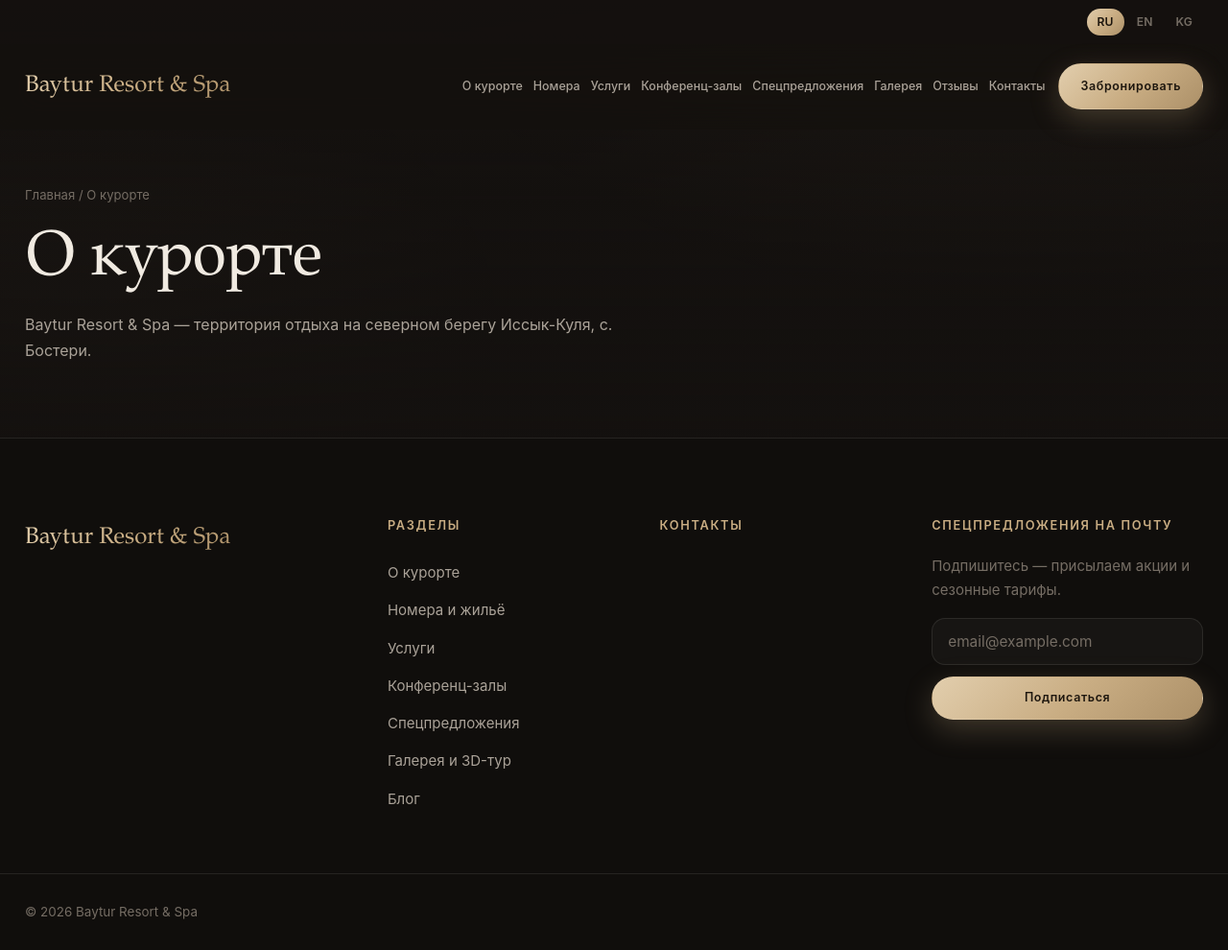
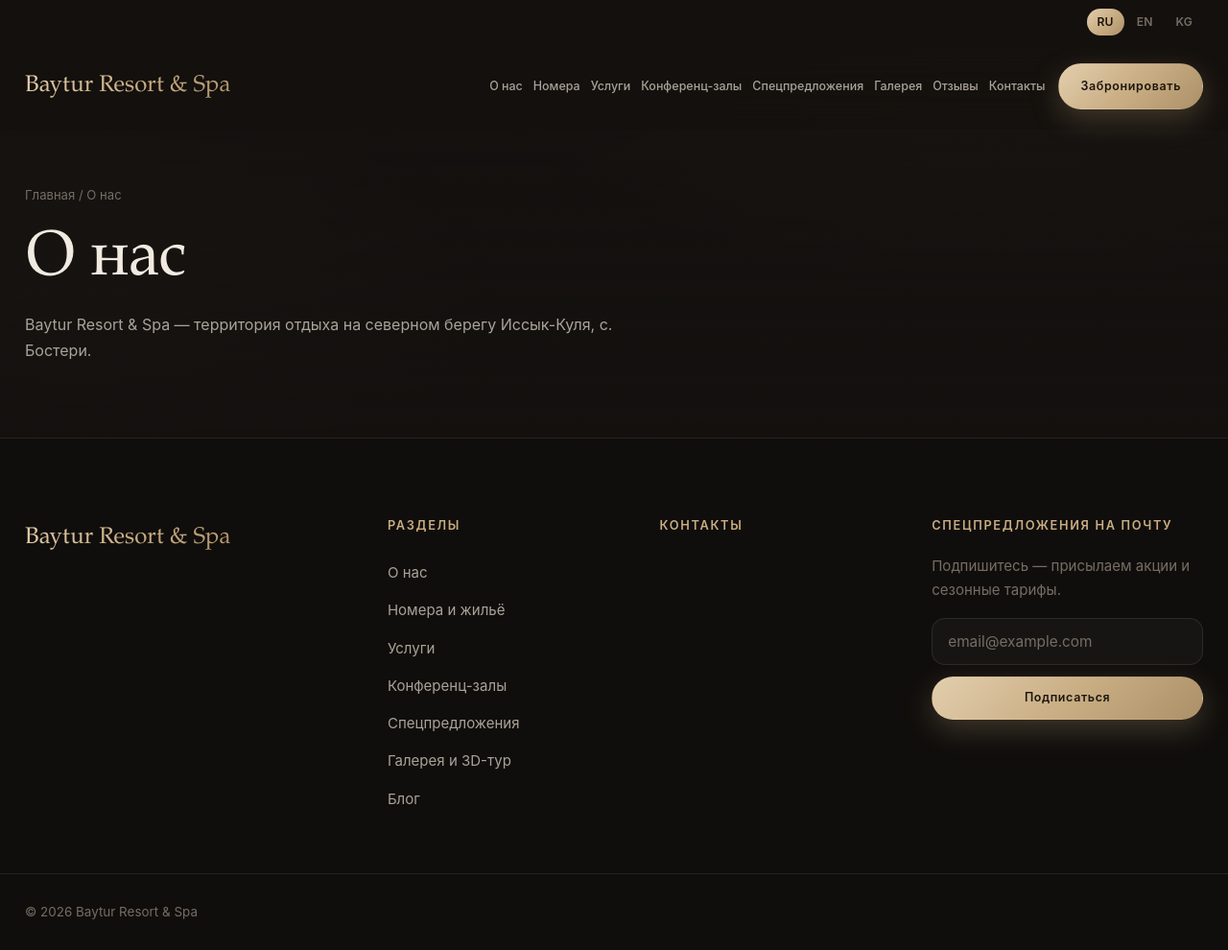
Before and after one commit to Nurbolottop/BayturResort, a Django app: page /about/ in a window 1280 px wide. Shown: the whole page at 96% size. Run offline with Django 5.2, Linux system fonts and the light colour scheme; data comes from the database, SQL or seed files in the repository; data that the repository does not hold is empty; some libraries are stand-ins or nearby versions.

Commit message:
«О курорте» → «О нас» во всех языках, заголовках и админке

```diff
--- a/app/apps/base/management/commands/import_photos.py
+++ b/app/apps/base/management/commands/import_photos.py
@@ -224,7 +224,7 @@ class Command(BaseCommand):
         self.stdout.write('Галерея наполнена.')
 
     def import_misc(self):
-        section = AboutSection.objects.filter(title='О курорте').first()
+        section = AboutSection.objects.filter(title='О нас').first()
         if section:
             self.attach(section, 'image', '49.jpg')
 
--- a/app/apps/base/management/commands/seed_demo.py
+++ b/app/apps/base/management/commands/seed_demo.py
@@ -155,7 +155,7 @@ class Command(BaseCommand):
                 'is_approved': True, 'show_on_home': True, 'order': i,
             })
 
-        AboutSection.objects.get_or_create(title='О курорте', defaults={
+        AboutSection.objects.get_or_create(title='О нас', defaults={
             'subtitle': 'Иссык-Куль, с. Бостери',
             'content': '<p>Демо-текст о курорте. Замените реальным описанием от Заказчика.</p>',
         })
--- a/app/apps/base/management/commands/translate_demo.py
+++ b/app/apps/base/management/commands/translate_demo.py
@@ -133,7 +133,7 @@ TEXTS = {
         'Быйылкы жайда Ысык-Көлдө конокторду эмне күтөт.'),
 
     # Страницы
-    'О курорте': ('About the Resort', 'Курорт жөнүндө'),
+    'О нас': ('About Us', 'Биз жөнүндө'),
     'Иссык-Куль, с. Бостери': ('Issyk-Kul, Bosteri', 'Ысык-Көл, Бостери айылы'),
     'Политика конфиденциальности': ('Privacy Policy', 'Купуялык саясаты'),
     'Публичная оферта': ('Public Offer', 'Ачык оферта'),
--- a/app/apps/base/views.py
+++ b/app/apps/base/views.py
@@ -42,10 +42,10 @@ class HomeView(SEOMixin, TemplateView):
 
 
 class AboutView(SEOMixin, TemplateView):
-    """О курорте: история, миссия, инфраструктура, юрточный городок, галерея."""
+    """О нас: история, миссия, инфраструктура, юрточный городок, галерея."""
 
     template_name = 'pages/about.html'
-    meta_title = _('О курорте — Baytur Resort & Spa')
+    meta_title = _('О нас — Baytur Resort & Spa')
     meta_description = _('История, инфраструктура и территория курорта Baytur Resort & Spa на Иссык-Куле.')
 
     def get_context_data(self, **kwargs):
--- a/app/templates/include/footer.html
+++ b/app/templates/include/footer.html
@@ -21,7 +21,7 @@
 
         <div class="footer__col">
             <h4 class="footer__title">{% translate "Разделы" %}</h4>
-            <a class="footer__link" href="{% url 'base:about' %}">{% translate "О курорте" %}</a>
+            <a class="footer__link" href="{% url 'base:about' %}">{% translate "О нас" %}</a>
             <a class="footer__link" href="{% url 'rooms:list' %}">{% translate "Номера и жильё" %}</a>
             <a class="footer__link" href="{% url 'services:list' %}">{% translate "Услуги" %}</a>
             <a class="footer__link" href="{% url 'services:halls' %}">{% translate "Конференц-залы" %}</a>
--- a/app/templates/include/header.html
+++ b/app/templates/include/header.html
@@ -37,7 +37,7 @@
             </a>
 
             <nav class="nav" data-nav>
-                <a class="nav__link" href="{% url 'base:about' %}">{% translate "О курорте" %}</a>
+                <a class="nav__link" href="{% url 'base:about' %}">{% translate "О нас" %}</a>
                 <a class="nav__link" href="{% url 'rooms:list' %}">{% translate "Номера" %}</a>
                 <a class="nav__link" href="{% url 'services:list' %}">{% translate "Услуги" %}</a>
                 <a class="nav__link" href="{% url 'services:halls' %}">{% translate "Конференц-залы" %}</a>
--- a/app/templates/pages/about.html
+++ b/app/templates/pages/about.html
@@ -2,7 +2,7 @@
 {% load i18n %}
 
 {% block content %}
-    {% translate "О курорте" as head_title %}
+    {% translate "О нас" as head_title %}
     {% translate "Baytur Resort & Spa — территория отдыха на северном берегу Иссык-Куля, с. Бостери." as head_text %}
     {% include 'include/page_head.html' %}
 
```
Also changed, not shown: app/apps/cms/models.py (+4 -4 lines), app/apps/cms/migrations/0002_alter_aboutsection_options.py (added), app/locale/en/LC_MESSAGES/django.po, app/locale/ky/LC_MESSAGES/django.po.
